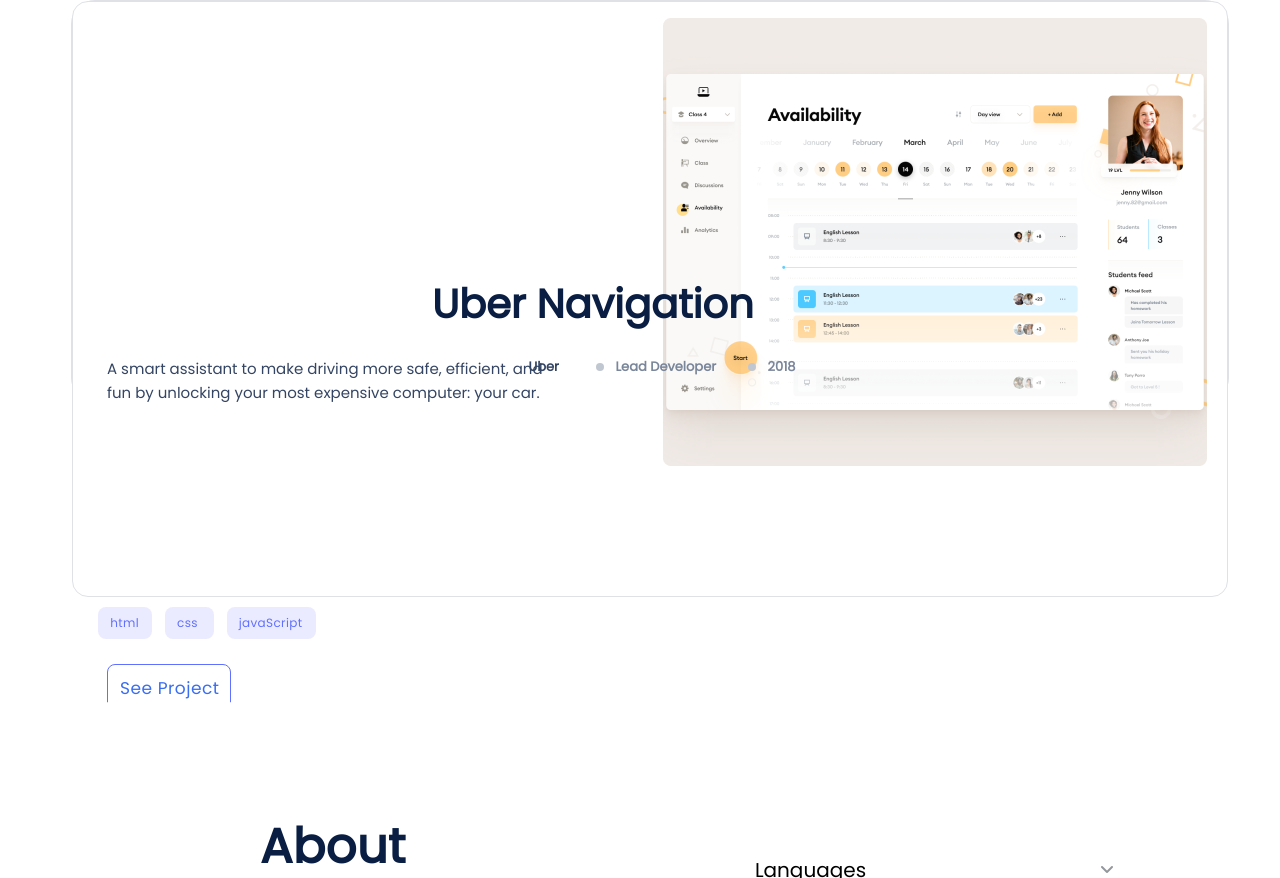
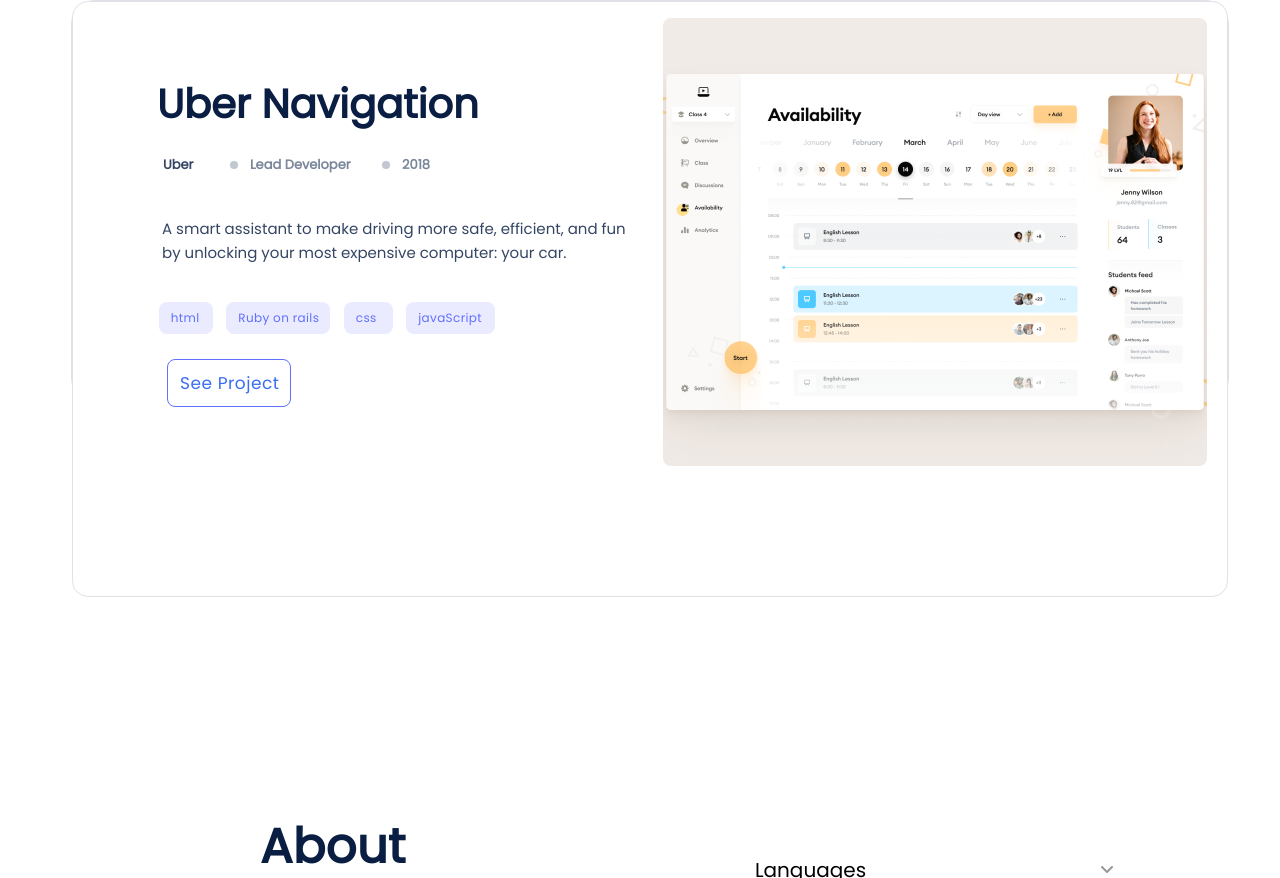
Before and after one commit to Uthmanbello/setup-and-mobile, a website: page index.html in a window 1280 px wide. Shown: the part 3183-4061 px from the top of the page. Drawn offline with Linux system fonts and the light colour scheme.

Commit message:
Setup fifth section

```diff
--- a/index.html
+++ b/index.html
@@ -180,9 +180,10 @@
             <section class="border-box">
                 <img src="images/Snapshoot Portfolio (3).png" class="snapshot status">
                 <img src="images/section 5 desk.png" class="statusd img-right">
+                <div class="sec3-left">
                 <h2 class="head2 status">Multi-Post Stories</h2>
                 <h2 class="head2 statusd">Uber Navigation</h2>
-                <div class="up unique3 unique5">
+                <div class="up unique3 unique6">
                     <div class="p1 status">CANOPY</div>
                     <div class="p1 statusd">Uber</div>
                     <div class="counter"></div>
@@ -192,13 +193,18 @@
                     <div class="p3 status">2015</div>
                     <div class="p3 statusd">2018</div>
                 </div>
+                </div>
             </section>
             <section>
                 <p class="p4 status">A daily selection of privately personalized reads; no accounts or sign-ups required.</p>
-                <p class="p4 p4-unique statusd">A smart assistant to make driving more safe, efficient, and fun by unlocking your most expensive computer: your car.</p>
-                <ul class="middle">
+                <p class="p4 p4-unique2 statusd">A smart assistant to make driving more safe, efficient, and fun by unlocking your most expensive computer: your car.</p>
+                <div class="skill-project">
+                <ul class="middle middled">
                     <li class="back-link1 back-link">
                         <div class="link1">html</div>
+                    </li>
+                    <li class="back-link4 back-link statusd">
+                        <div class="link4 statusd">Ruby on rails</div>
                     </li>
                     <li class="back-link2 back-link">
                         <div class="link2">css</div>
@@ -210,6 +216,7 @@
                 <button class="see-project1 unique4">
                     <div class="see-project">See Project</div>
                 </button>
+                </div>
             </section>
         </div>
         <section>
--- a/styles.css
+++ b/styles.css
@@ -1072,3 +1072,27 @@
 .lead-dev {
   width: 120px;
 }
+
+.sec3-left {
+  margin-right: 50px;
+  padding-left: -50px;
+  padding-right: 500px;
+  margin-top: -200px;;
+}
+
+.unique6 {
+  padding-left: 70px;
+  margin-right: -100px;
+  padding-right: -100px;
+}
+
+.p4-unique2 {
+  margin-top: -380px;
+  margin-left: 90px;
+  width: 480px;
+}
+
+.skill-project {
+  margin-top: -310px;
+  margin-left: 60px;
+}
```
